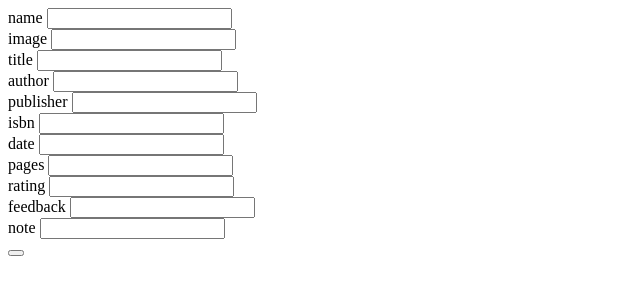
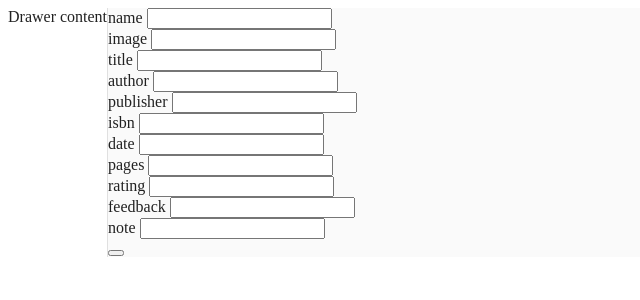
Before and after one commit to evoytenkoapps/books, an Angular app: page / in a window 1280 px wide. Shown: the top 300 px of the page, without its empty margins (0-640 px from the left). Built offline with nearby package versions, Linux system fonts and the light colour scheme.

Commit message:
add menu

```diff
--- a/angular.json
+++ b/angular.json
@@ -28,6 +28,7 @@
               "src/assets"
             ],
             "styles": [
+              "./node_modules/@angular/material/prebuilt-themes/indigo-pink.css",
               "src/styles.styl"
             ],
             "scripts": []
@@ -93,6 +94,7 @@
               "src/assets"
             ],
             "styles": [
+              "./node_modules/@angular/material/prebuilt-themes/indigo-pink.css",
               "src/styles.styl"
             ],
             "scripts": []
--- a/package.json
+++ b/package.json
@@ -12,10 +12,12 @@
   "private": true,
   "dependencies": {
     "@angular/animations": "~8.2.14",
+    "@angular/cdk": "8.2.3",
     "@angular/common": "~8.2.14",
     "@angular/compiler": "~8.2.14",
     "@angular/core": "~8.2.14",
     "@angular/forms": "~8.2.14",
+    "@angular/material": "8.2.3",
     "@angular/platform-browser": "~8.2.14",
     "@angular/platform-browser-dynamic": "~8.2.14",
     "@angular/router": "~8.2.14",
--- a/src/app/app.component.html
+++ b/src/app/app.component.html
@@ -1 +1,6 @@
-<router-outlet></router-outlet>
+<mat-drawer-container class="example-container">
+  <mat-drawer mode="side" opened>Drawer content</mat-drawer>
+  <mat-drawer-content>
+    <router-outlet></router-outlet>
+  </mat-drawer-content>
+</mat-drawer-container>
--- a/src/index.html
+++ b/src/index.html
@@ -6,6 +6,9 @@
   <base href="/">
   <meta name="viewport" content="width=device-width, initial-scale=1">
   <link rel="icon" type="image/x-icon" href="favicon.ico">
+  <link rel="preconnect" href="https://fonts.gstatic.com">
+  <link href="https://fonts.googleapis.com/css2?family=Roboto:wght@300;400;500&display=swap" rel="stylesheet">
+  <link href="https://fonts.googleapis.com/icon?family=Material+Icons" rel="stylesheet">
 </head>
 <body>
   <app-root></app-root>
```
Also changed, not shown: src/app/app.module.ts (+11 -2 lines), 1 other file (tests, documents, lock files or other folders).
